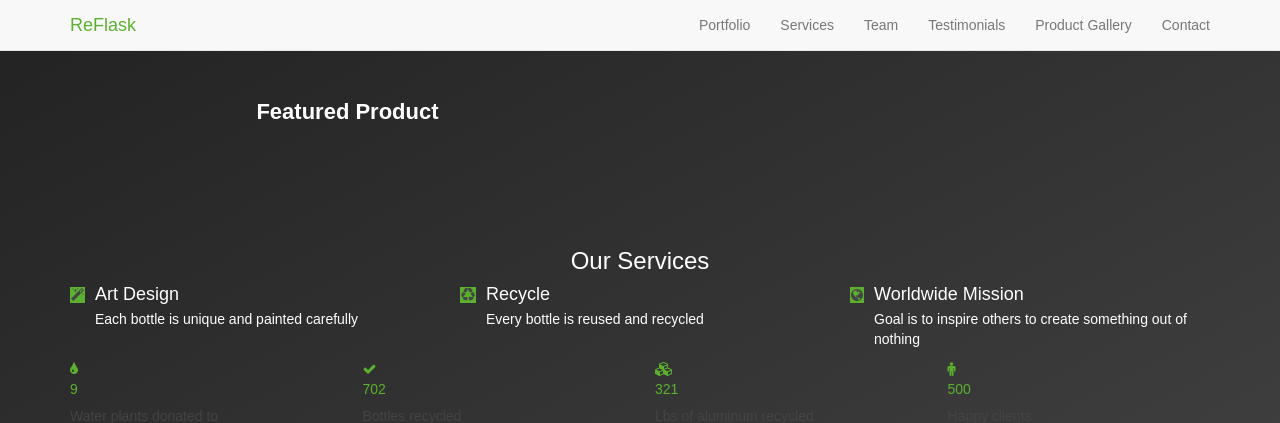
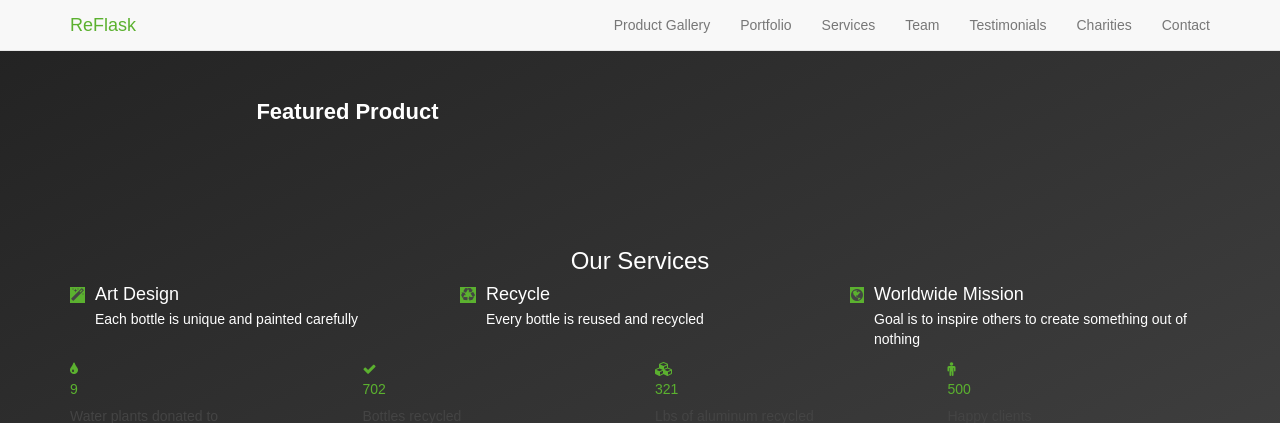
Before and after one commit to CreedTrue/ReFlaskapp, a Node server app: template views/product.ejs in a window 1280 px wide. Shown: the top 423 px of the page. Run offline with Node 20, Linux system fonts and the light colour scheme; the template is opened without the code that fills it, so the values that code supplies are empty.

Commit message:
Nav Bar corrections

```diff
--- a/views/product.ejs
+++ b/views/product.ejs
@@ -276,7 +276,10 @@ This is our bottle website-->
         <div class="collapse navbar-collapse" id="bs-example-navbar-collapse-1">
             <ul class="nav navbar-nav navbar-right">
                 <li class="hidden">
-                    <a href="/"></a>
+                    <a href="#page-top"></a>
+                </li>
+                <li>
+                    <a href="/product">Product Gallery</a>
                 </li>
                 <li>
                     <a class="page-scroll" href="/#portfolio">Portfolio</a>
@@ -291,7 +294,7 @@ This is our bottle website-->
                     <a class="page-scroll" href="/#testimonial">Testimonials</a>
                 </li>
                 <li>
-                    <a href="/product">Product Gallery</a>
+                    <a class="page-scroll" href="/#charities">Charities</a>
                 </li>
                 <li>
                     <a class="page-scroll" href="/#contact">Contact</a>
```
